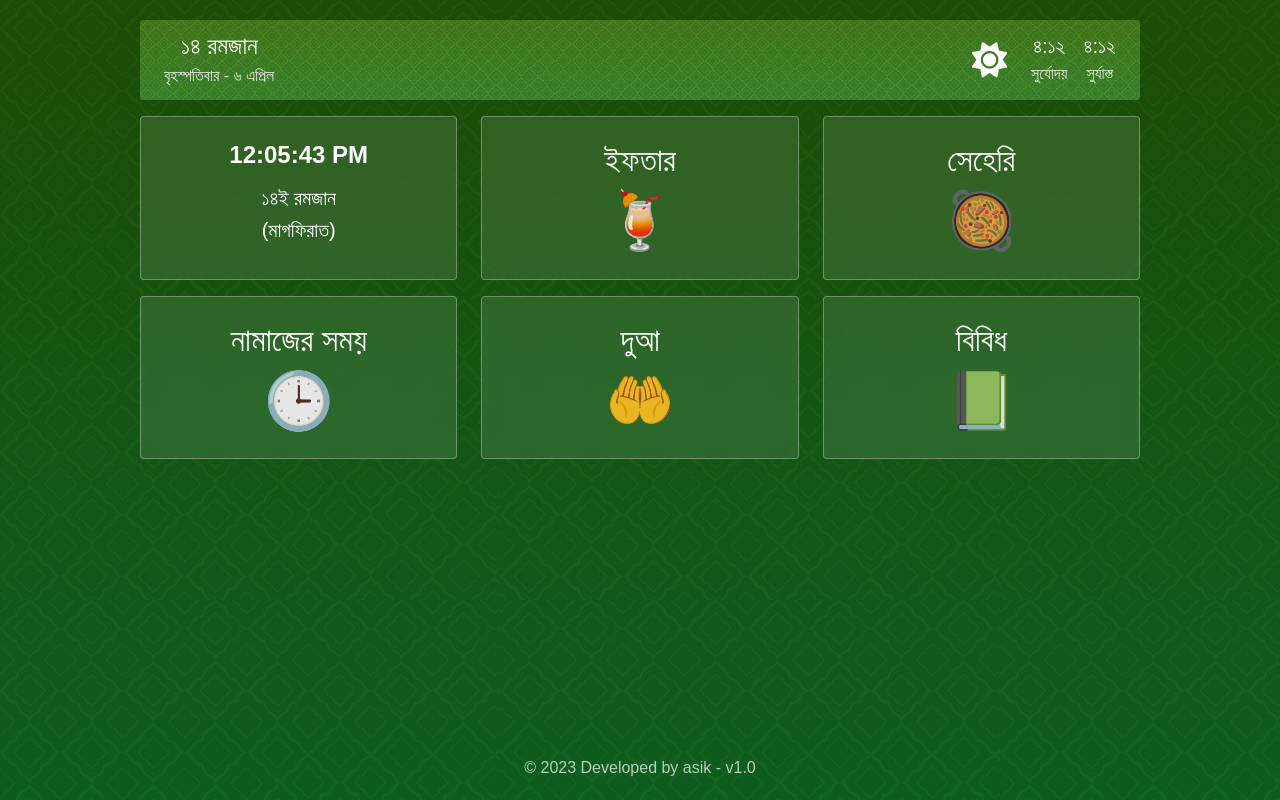
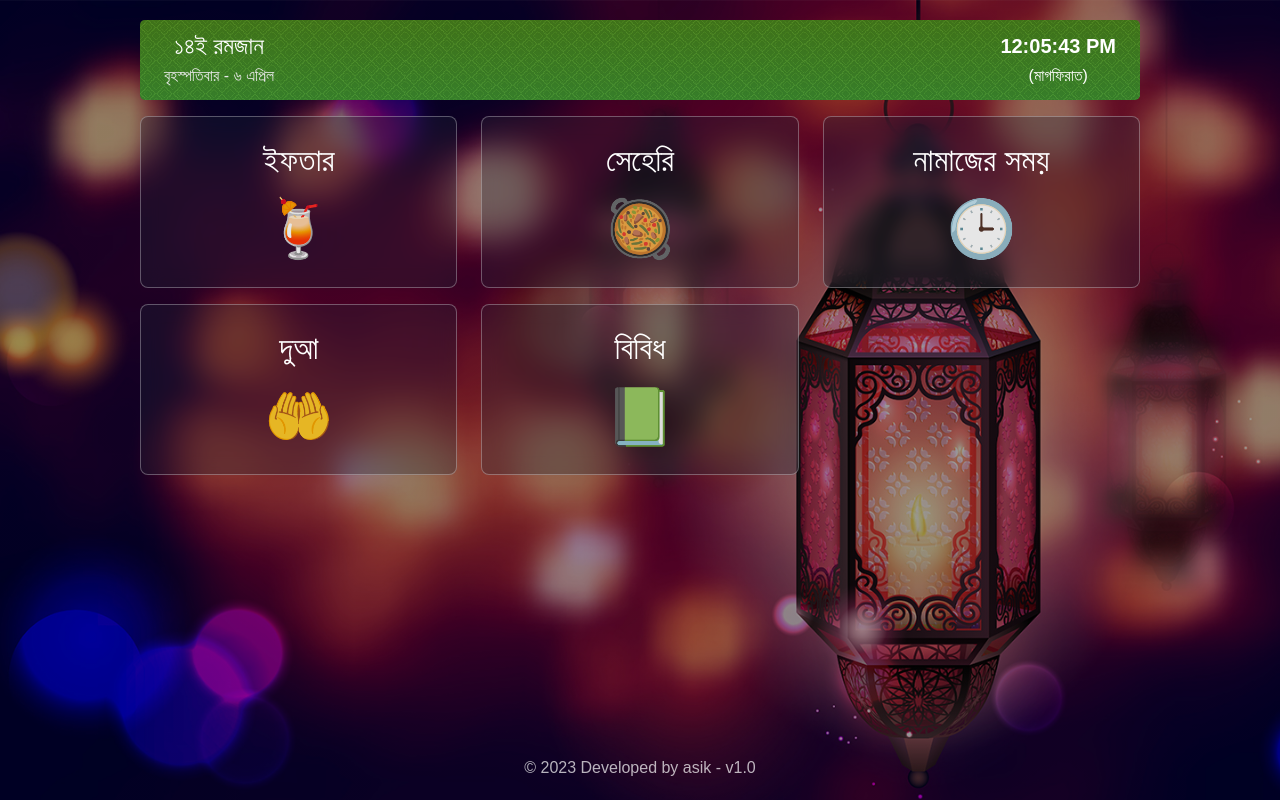
Before and after one commit to Md-Asikuzzaman/ramadan-2023, a plain HTML site: page index.html in a window 1280 px wide. Drawn offline with nearby package versions, Linux system fonts and the light colour scheme; a web font is replaced by a local one.

Commit message:
added new code

```diff
--- a/index.html
+++ b/index.html
@@ -6,6 +6,7 @@
     <title>Ramadan - 2023</title>
     <meta name="description" content="" />
     <meta name="viewport" content="width=device-width, initial-scale=1" />
+    <link rel="shortcut icon" href="./public/favicon.jpg" type="image/x-icon" />
     <!-- css files -->
     <link
       rel="stylesheet"
@@ -38,11 +39,11 @@
     <header>
       <div class="container">
         <div
-          class="header__box py-2 px-4 d-flex flex-wrap gap-3 justify-content-center align-items-center"
+          class="header__box py-2 px-4 d-flex flex-wrap gap-3 justify-content-between align-items-center"
         >
           <div class="text-center">
             <h4 class="rd__title mb-1">
-              <span class="ramadan__count"></span> রমজান
+              <span class="ramadan__count"></span>ই রমজান
             </h4>
             <p class="rd__day mb-0">
               <span class="bangla__day"></span> -
@@ -50,19 +51,10 @@
             </p>
           </div>
 
-          <div class="d-flex flex-wrap gap-4 align-items-center ms-auto header__right">
-            <i class="fa-solid fa-sun"></i>
-
-            <div class="d-flex gap-3">
-              <div class="text-center">
-                <h5 class="mb-1">৪:১২</h5>
-                <p class="rd__sun mb-0">সুর্যোদয়</p>
-              </div>
-
-              <div class="text-center">
-                <h5 class="mb-1">৪:১২</h5>
-                <p class="rd__sun mb-0">সুর্যাস্ত</p>
-              </div>
+          <div class="d-flex flex-wrap align-items-center header__right">
+            <div class="text-center">
+              <h5 class="fw-bolder" id="clock">00:00:00 PM</h5>
+              <h6 class="mb-0">(<span class="ramadan__title"></span>)</h6>
             </div>
           </div>
         </div>
@@ -72,43 +64,36 @@
       <div class="container">
         <div class="row nav__options">
           <div class="col-lg-4 mt-3">
-            <div class="card py-4 text-center">
-              <h4 class="mb-3 fw-bolder" id="clock">00:00:00 PM</h4>
-              <h5><span class="ramadan__count"></span>ই রমজান</h5>
-              <h5 class="mb-0">(<span class="ramadan__title"></span>)</h5>
-            </div>
-          </div>
-          <div class="col-lg-4 mt-3">
             <div class="card py-4 text-center iftar__card">
-              <h2>ইফতার</h2>
+              <h2 class="mb-3">ইফতার</h2>
               <h1 class="mb-0 option__icon">🍹</h1>
             </div>
           </div>
 
           <div class="col-lg-4 mt-3">
             <div class="card py-4 text-center sahori__card">
-              <h2>সেহেরি</h2>
+              <h2 class="mb-3">সেহেরি</h2>
               <h1 class="mb-0 option__icon">🥘</h1>
             </div>
           </div>
 
           <div class="col-lg-4 mt-3">
             <div class="card py-4 text-center">
-              <h2>নামাজের সময়</h2>
+              <h2 class="mb-3">নামাজের সময়</h2>
               <h1 class="mb-0 option__icon">🕒</h1>
             </div>
           </div>
 
           <div class="col-lg-4 mt-3">
             <div class="card py-4 text-center">
-              <h2>দুআ</h2>
+              <h2 class="mb-3">দুআ</h2>
               <h1 class="mb-0 option__icon">🤲</h1>
             </div>
           </div>
 
           <div class="col-lg-4 mt-3">
             <div class="card py-4 text-center">
-              <h2>বিবিধ</h2>
+              <h2 class="mb-3">বিবিধ</h2>
               <h1 class="mb-0 option__icon">📗</h1>
             </div>
           </div>
--- a/script/iftar.js
+++ b/script/iftar.js
@@ -109,11 +109,13 @@ const iftarProgress = () => {
       const end = new Date(`${ramadanDate} ${currentMonth}, 2023 ${iftarTime}`);
 
       const today = new Date();
-      var percentage = ((today - start) * 100) / (end - start);
+      var percentage = 100 - ((today - start) * 100) / (end - start);
 
       const radius = progress.r.baseVal.value;
       const circleRef = Math.PI * (radius * 2);
-      const point = Math.floor(circleRef - (percentage / 100) * circleRef);
+      const point = Math.floor(
+        circleRef - (percentage.toFixed(3) / 100) * circleRef
+      );
 
       progress.style.strokeDashoffset = point;
       progress.style.stroke = '#1dc01d';
--- a/style/style.css
+++ b/style/style.css
@@ -10,12 +10,13 @@ body {
   color: #fff;
   padding: 20px;
   font-family: 'SolaimanLipi', arial !important;
-  background: linear-gradient(rgba(16, 64, 0, 0.9), rgba(1, 83, 28, 0.9)),
-    url('./../public/pattern.jpg');
-  background-repeat: repeat;
+  background: linear-gradient(rgba(0, 0, 0, 0.4), rgba(0, 0, 0, 0.4)),
+    url('./../public/ramadan.jpg');
+  background-repeat: no-repeat;
   min-height: 100vh;
   display: flex;
   flex-direction: column;
+  background-size: cover;
 }
 
 /** custom design **/
@@ -32,7 +33,7 @@ header .header__box {
   background-repeat: repeat;
   width: 100%;
   min-height: 80px;
-  border-radius: 0.2rem;
+  border-radius: 0.3rem;
   color: #fff;
 }
 
@@ -57,12 +58,13 @@ header .rd__sun {
 /** main box **/
 
 .main__box .card {
-  background: rgba(255, 255, 255, 0.1);
+  background: rgba(30, 41, 59, 0.3);
   backdrop-filter: blur(10px);
   cursor: pointer;
   min-height: 7rem !important;
   height: 100%;
   border: 1px solid rgba(255, 255, 255, 0.3);
+  border-radius: 0.5rem;
 }
 
 .option__icon {
@@ -91,9 +93,6 @@ footer {
 
 /* window design */
 
-.sahori__window {
-}
-
 .details__window .card {
   background-color: rgba(255, 241, 180, 0.9);
   backdrop-filter: blur(10px);
@@ -111,7 +110,7 @@ footer {
 .progress {
   fill: none;
   stroke: #b8bc82;
-  stroke-width: 12px;
+  stroke-width: 18px;
   stroke-dasharray: 630;
 }
 
```
Also changed, not shown: public/favicon.jpg (added), public/ramadan.jpg (added).
